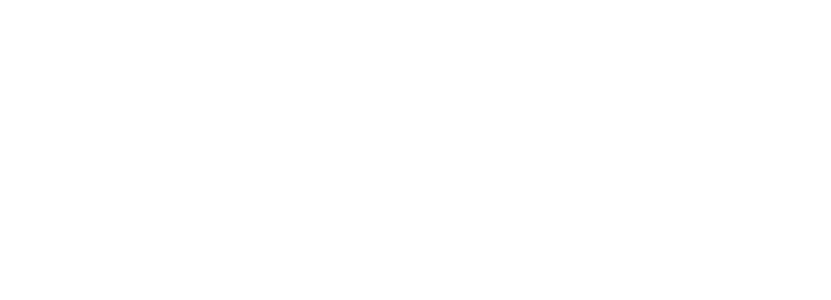
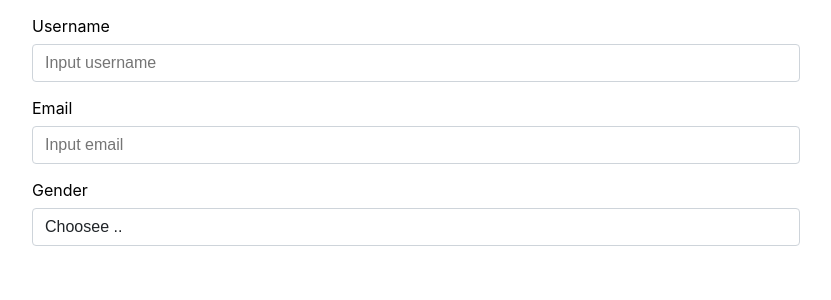
Before and after one commit to Jody-septiawan/b32-advance-reactjs-siang, a React (Create React App) app: page / in a window 1280 px wide. Shown: the top 300 px of the page, without its empty margins (224-1055 px from the left). Built offline with nearby package versions, Linux system fonts and the light colour scheme.

Commit message:
CSS Global

```diff
--- a/src/App.js
+++ b/src/App.js
@@ -1,12 +1,14 @@
 // import styles here
+import './styles/style.css';
 
 // import components here
+import Form from './components/Form';
 
 function App() {
   return (
     // code inside div
     <div>
-
+      <Form />
     </div>
   );
 }
--- a/src/components/Form.js
+++ b/src/components/Form.js
@@ -1,30 +1,29 @@
 // import css modules
-import cssModules from "./Form.module.css";
+import cssModules from './Form.module.css';
 
 const styles = {
   form: {
-    margin: "16px 20% 0",
+    margin: '16px 20% 0',
   },
   formGroup: {
-    marginBottom: "16px",
+    marginBottom: '16px',
   },
   formLabel: {
-    marginBottom: "8px",
-    display: "inline-block",
+    marginBottom: '8px',
+    display: 'inline-block',
   },
   formInput: {
-    display: "block",
-    width: "100%",
-    padding: ".375rem .75rem",
-    fontSize: "1rem",
+    display: 'block',
+    width: '100%',
+    padding: '.375rem .75rem',
+    fontSize: '1rem',
     lineHeight: 1.5,
-    color: "#212529",
-    backgroundColor: "#fff",
-    border: "1px solid #ced4da",
-    borderRadius: ".25rem",
+    color: '#212529',
+    backgroundColor: '#fff',
+    border: '1px solid #ced4da',
+    borderRadius: '.25rem',
   },
 };
-
 
 function Form() {
   return (
@@ -51,10 +50,19 @@ function Form() {
             className={cssModules.formInput}
           />
         </div>
-        {/* code here */}
+        <div className="form-group">
+          <label htmlFor="gender" className="form-label">
+            Gender
+          </label>
+          <select id="gender" className="form-select">
+            <option>Choosee ..</option>
+            <option>Male</option>
+            <option>Female</option>
+          </select>
+        </div>
       </form>
     </div>
-  )
+  );
 }
 
-export default Form
+export default Form;
--- /dev/null
+++ b/src/styles/style.css
@@ -0,0 +1,30 @@
+.form-group {
+  margin-bottom: 16px;
+}
+
+.form-label {
+  margin-bottom: 8px;
+  display: inline-block;
+}
+
+.form-select {
+  display: block;
+  width: 100%;
+  padding: 0.375rem 0.75rem;
+  font-size: 1rem;
+  line-height: 1.5;
+  color: #212529;
+  background-color: #fff;
+  border: 1px solid #ced4da;
+  border-radius: 0.25rem;
+  appearance: none;
+  transition: border-color 0.15s ease-in-out, box-shadow 0.15s ease-in-out;
+}
+
+.form-select:focus {
+  color: #212529;
+  background-color: #fff;
+  border-color: #86b7fe;
+  outline: 0;
+  box-shadow: 0 0 0 0.25rem rgba(13, 110, 253, 0.25);
+}
```
